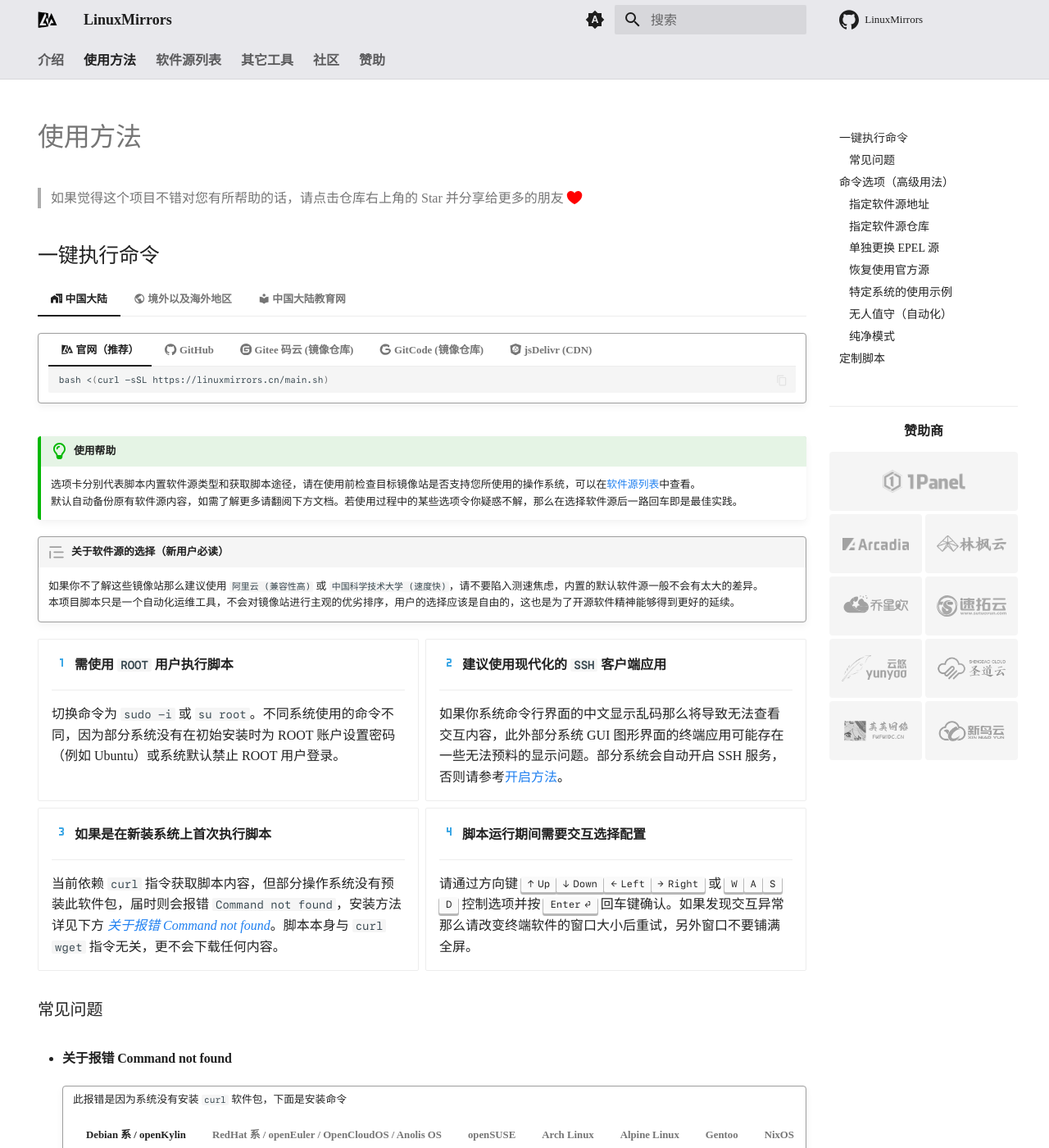
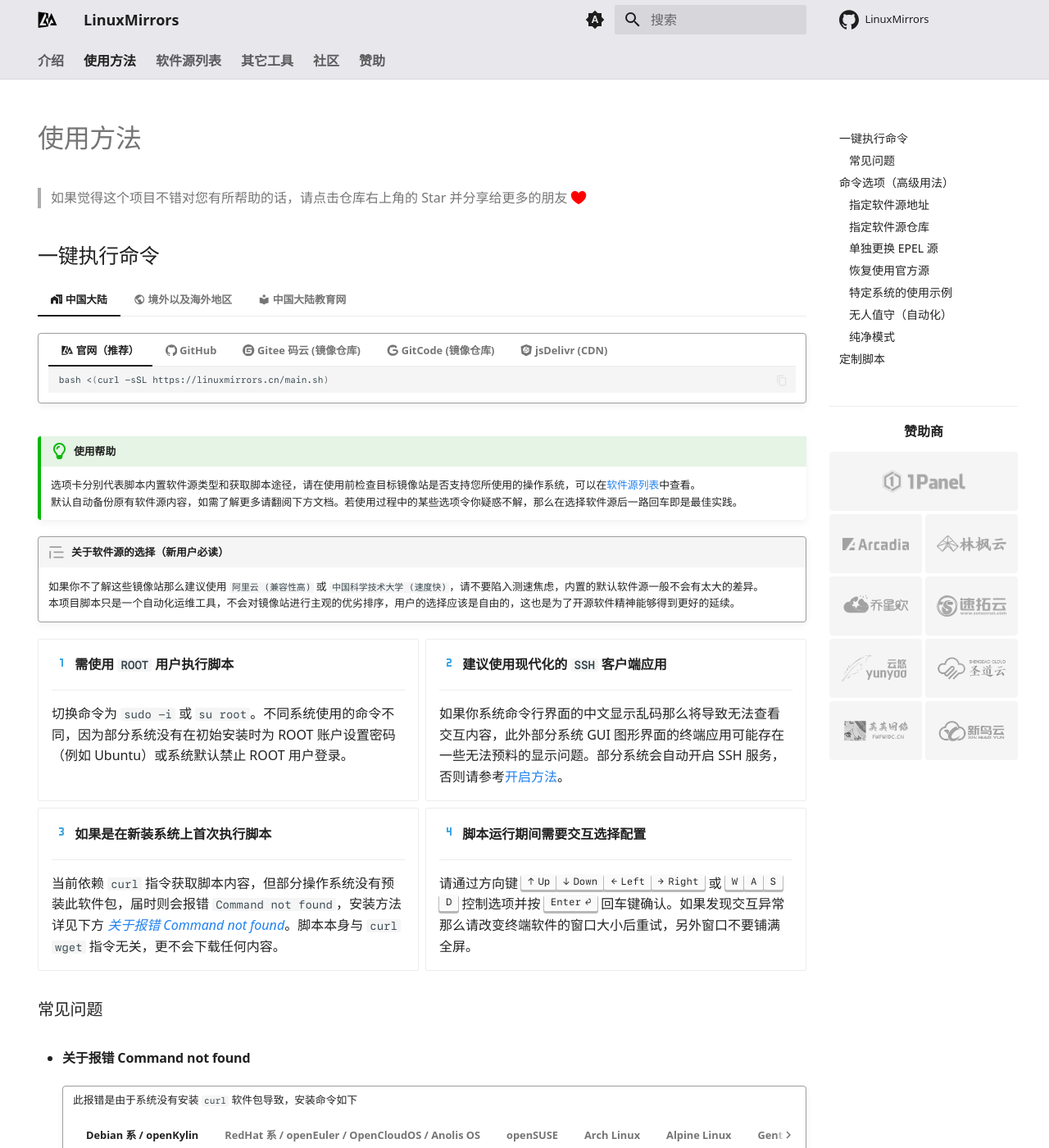
Before and after one commit to SuperManito/LinuxMirrors, an MkDocs documentation site: the page built from docs/use/index.md, in a window 1280 px wide and 1400 px high. Shown: the whole window at 82% size. Built offline with MkDocs 1.6.1 and Material for MkDocs 9.7.7, drawn with Linux system fonts in a browser that asks for light colours; a script that is not in the unit is left out; comment, search, counter and statistics services are not loaded.

Commit message:
更新文档

````diff
--- a/docs/stylesheets/extra.css
+++ b/docs/stylesheets/extra.css
@@ -1,5 +1,5 @@
 :root {
-    --md-text-font: 'Maple Mono NF CN', system-ui, -apple-system, 'Roboto', 'PingFang SC', 'Microsoft YaHei', 'Hiragino Sans GB', 'Segoe UI', Arial, sans-serif, 'Apple Color Emoji', 'Segoe UI Emoji', 'Segoe UI Symbol';
+    --md-text-font: system-ui, -apple-system, 'Roboto', 'PingFang SC', 'Microsoft YaHei', 'Hiragino Sans GB', 'Segoe UI', Arial, sans-serif, 'Apple Color Emoji', 'Segoe UI Emoji', 'Segoe UI Symbol';
     --md-code-font: 'SF Mono';
     --md-primary-fg-color--light: hsl(0, 0%, 100%, 0.33);
     --md-default-bg-color--light: #ffffff;
@@ -31,10 +31,7 @@
 }
 
 /* 字体 */
-@import url("https://fontsapi.zeoseven.com/442/main/result.css");
-
 body {
-    font-family: "Maple Mono NF CN";
     font-weight: normal;
 }
 
@@ -364,6 +361,7 @@
     color: #000 !important;
     background: #f7f7f7 !important;
     box-shadow: var(--md-shadow-z2);
+    font-size: 14px !important;
 }
 
 [data-md-color-scheme="slate"] [data-termynal] {
--- a/docs/use/index.md
+++ b/docs/use/index.md
@@ -186,7 +186,7 @@
 
     !!! quote ""
 
-        此报错是因为系统没有安装 `curl` 软件包，下面是安装命令
+        此报错是由于系统没有安装 `curl` 软件包导致，安装命令如下
 
         === "Debian 系 / openKylin"
 
@@ -292,10 +292,20 @@
 
         === "Debian 系 / openKylin"
 
-            ``` bash
-            cp -rf /etc/apt/sources.list.bak /etc/apt/sources.list
-            apt-get update
-            ```
+            === "传统格式"
+
+                ``` bash
+                cp -rf /etc/apt/sources.list.bak /etc/apt/sources.list
+                apt-get update
+                ```
+
+            === "DEB822 格式"
+
+                ``` bash
+                system_name="$(lsb_release -is | tr '[:upper:]' '[:lower:]')"
+                cp -rf "/etc/apt/sources.list.d/${system_name}.sources.bak" "/etc/apt/sources.list.d/${system_name}.sources"
+                apt-get update
+                ```
 
             > `Debian` &nbsp; `Ubuntu` &nbsp; `Kali` &nbsp; `Linux Mint` &nbsp; `Deepin` &nbsp; `Zorin OS` &nbsp; `Armbian` &nbsp; `Proxmox VE` &nbsp; `Raspberry Pi OS` &nbsp; `openKylin`
 
````
